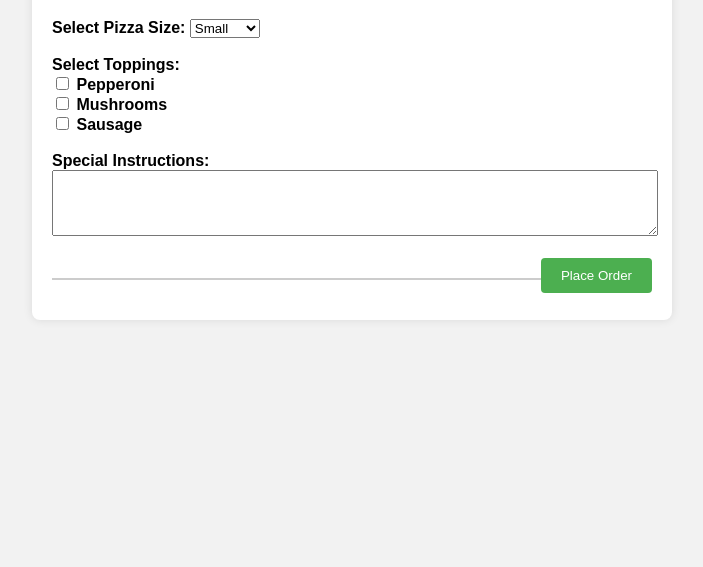
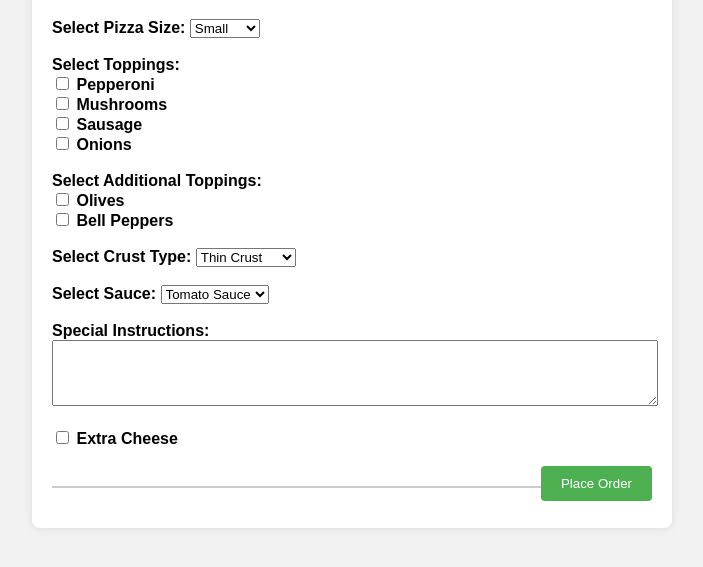
Before and after one commit to nandana2444/assignment03, a plain HTML site: page index.html in a window 1280 px wide. Shown: the part 131-698 px from the top of the page, without its empty margins (288-991 px from the left). Drawn offline with Linux system fonts and the light colour scheme.

Commit message:
index.html

```diff
--- a/index.html
+++ b/index.html
@@ -5,8 +5,6 @@
     <meta name="viewport" content="width=device-width, initial-scale=1.0">
     <title>The Pizza Shop</title>
     <link rel="stylesheet" href="../css/styles.css">
-
-
 </head>
 <body>
     <div class="container">
@@ -25,10 +23,42 @@
             <input type="checkbox" id="mushrooms" name="topping" value="Mushrooms">
             <label for="mushrooms">Mushrooms</label><br>
             <input type="checkbox" id="sausage" name="topping" value="Sausage">
-            <label for="sausage">Sausage</label><br><br>
+            <label for="sausage">Sausage</label><br>
+            <input type="checkbox" id="onions" name="topping" value="Onions">
+            <label for="onions">Onions</label><br>
+            <!-- Add more toppings as needed -->
 
-            <label for="instructions">Special Instructions:</label><br>
+            <br>
+
+            <label for="additional-toppings">Select Additional Toppings:</label><br>
+            <input type="checkbox" id="olives" name="additional-topping" value="Olives">
+            <label for="olives">Olives</label><br>
+            <input type="checkbox" id="bell-peppers" name="additional-topping" value="Bell Peppers">
+            <label for="bell-peppers">Bell Peppers</label><br>
+            <!-- Add more additional topping options as needed -->
+
+            <br>
+
+            <label for="crust-type">Select Crust Type:</label>
+            <select id="crust-type" name="crust-type">
+                <option value="thin">Thin Crust</option>
+                <option value="thick">Thick Crust</option>
+                <option value="stuffed">Stuffed Crust</option>
+            </select><br><br>
+
+            <label for="sauce">Select Sauce:</label>
+            <select id="sauce" name="sauce">
+                <option value="tomato">Tomato Sauce</option>
+                <option value="bbq">BBQ Sauce</option>
+                <option value="pesto">Pesto Sauce</option>
+                <!-- Add more sauce options as needed -->
+            </select><br><br>
+
+            <label for="special-instructions">Special Instructions:</label><br>
             <textarea id="special-instructions" name="special-instructions" rows="4" cols="50"></textarea><br><br>
+
+            <input type="checkbox" id="extra-cheese" name="extra-cheese" value="Extra Cheese">
+            <label for="extra-cheese">Extra Cheese</label><br><br>
 
             <button type="submit">Place Order</button>
         </form>
```
